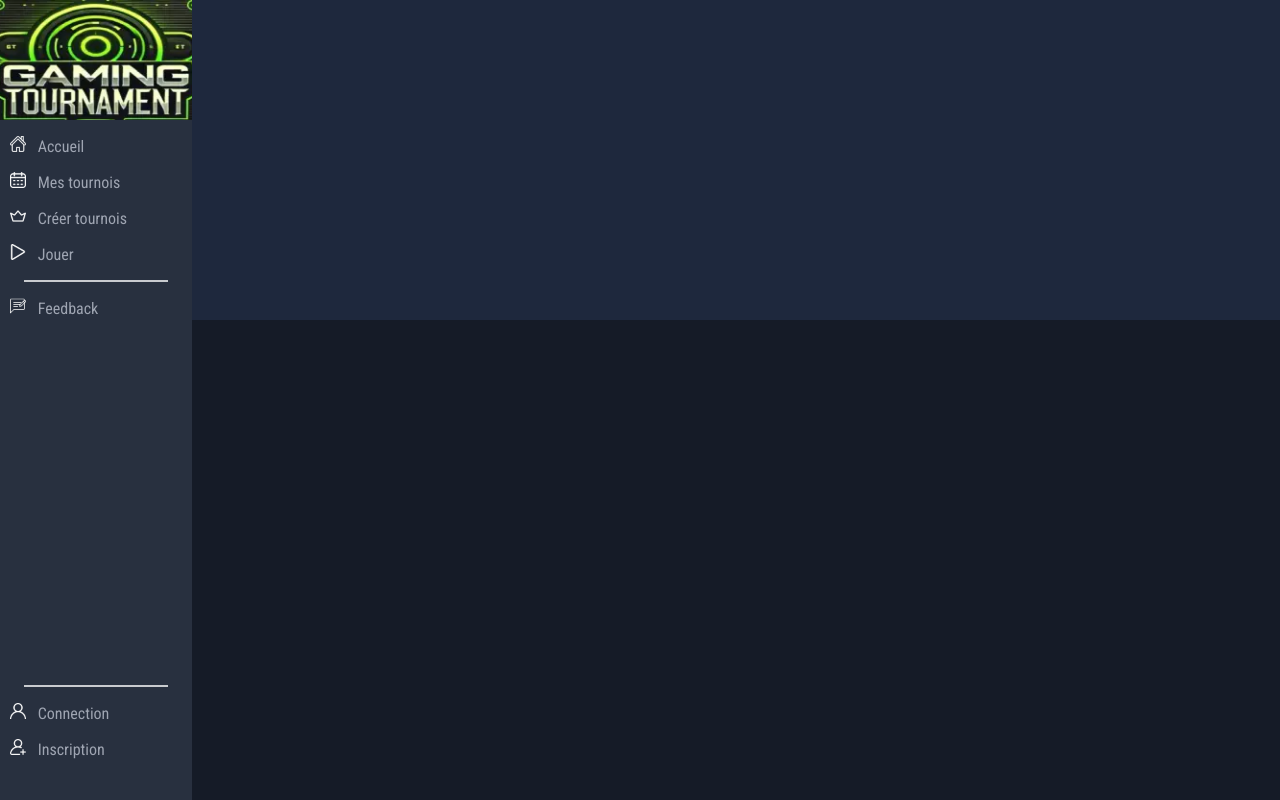
After one commit to kennypigny/GamingTournament, a PHP site: page /tournamentSheet.html in a window 1280 px wide. The commit adds this page. Run offline with PHP 8.4, Linux system fonts and the light colour scheme.

Commit message:
rajout de fichier html, css et JS

```diff
--- /dev/null
+++ b/assets/css/tournamentSheet.css
@@ -0,0 +1,13 @@
+*,
+::before,
+::after {
+  box-sizing: border-box;
+  margin: 0;
+  padding: 0;
+  font-family: "Roboto Condensed", sans-serif;
+  font-optical-sizing: auto;
+  color: #f2f2f2;
+}
+body {
+  background-color: #151b27;
+}
--- a/createTournament.html
+++ b/createTournament.html
@@ -12,9 +12,9 @@
       rel="stylesheet"
     />
     <!----------------------------------- -->
-    <link rel="stylesheet" href="./assets/css/createTournament.css" />
     <link rel="stylesheet" href="./assets/css/navbar.css" />
     <link rel="stylesheet" href="./assets/css/footer.css" />
+    <link rel="stylesheet" href="./assets/css/createTournament.css" />
     <title>Create tournament GamingTournament</title>
   </head>
   <body>
--- /dev/null
+++ b/tournamentSheet.html
@@ -0,0 +1,103 @@
+<!DOCTYPE html>
+<html lang="fr">
+  <head>
+    <meta charset="UTF-8" />
+    <meta name="viewport" content="width=device-width, initial-scale=1.0" />
+    <title>*Titre du tournoi généré par le backend*</title>
+    <!-- font ROBOTO CONDENSED -->
+    <link rel="preconnect" href="https://fonts.googleapis.com" />
+    <link rel="preconnect" href="https://fonts.gstatic.com" crossorigin />
+    <link
+      href="https://fonts.googleapis.com/css2?family=Roboto+Condensed:ital,wght@0,100..900;1,100..900&display=swap"
+      rel="stylesheet"
+    />
+    <!----------------------------------- -->
+    <link rel="stylesheet" href="./assets/css/navbar.css" />
+    <link rel="stylesheet" href="./assets/css/footer.css" />
+    <link rel="stylesheet" href="./assets/css/tournamentSheet.css" />
+  </head>
+  <body>
+    <header>
+      <!-- NAVBAR TOP mobile qui sera display: none avec @media -->
+                    <!-- menu hamb fait maison -->
+      <nav class="nav-top">
+        <div class="icon-hamb">
+          <div class="container-icon btn-1">
+            <div class="lign"></div>
+            <div class="lign"></div>
+            <div class="lign"></div>
+          </div>
+        </div>
+
+        <img
+          class="logo-nav"
+          src="./assets/img/Mobile/gamingTournamentLogo.webp"
+          alt="Logo Gaming Tournament"
+        />
+      </nav>
+
+      <!-- SIDE NAVBAR mobile qui sera adapté au desktop avec les @media -->
+
+      <nav class="navbar-side">
+        <ul>
+          <li class="logo-side-navbar" alt="Logo gaming tournament"></li>
+          <li>
+            <img src="./assets/img/General/home.png" alt="Icone accueil" />
+            <a href="./index.html">Accueil</a>
+          </li>
+          <li>
+            <img
+              src="./assets/img/General/calendar.png"
+              alt="Icone mes tournois"
+            />
+            <a href="">Mes tournois</a>
+          </li>
+          <li>
+            <img
+              src="./assets/img/General/crown.png"
+              alt="Icone creation de tournoi"
+            />
+            <a href="./assets/css/createTournament.css">Créer tournois</a>
+          </li>
+          <li>
+            <img
+              src="./assets/img/General/play-button.png"
+              alt="Icone accueil"
+            />
+            <a href="">Jouer</a>
+          </li>
+          <li class="divider-nav"></li>
+          <li>
+            <img src="./assets/img/General/feedback.png" alt="Icone feedback" />
+            <a href="">Feedback</a>
+          </li>
+        </ul>
+        <ul>
+          <li class="divider-nav"></li>
+          <li class="block">
+            <img src="./assets/img/General/user.png" alt="Icone connection" />
+            <a href="./formLogin.html">Connection</a>
+          </li>
+          <li>
+            <img
+              src="./assets/img/General/add-user.png"
+              alt="Icone inscription"
+            />
+            <a href="./SignUp.html">Inscription</a>
+          </li>
+        </ul>
+      </nav>
+    </header>
+    <main>
+
+
+    </main>
+    <footer>
+
+
+    </footer>
+
+    <script src="./assets/javascript/tournamentSheet.js"></script>
+    <script src="./assets/javascript/animationNavbar.js"></script>
+  </body>
+</html>
```
Also changed, not shown: assets/css/index.css (+35 -21 lines), assets/css/profilPrivate.css (added, +13 -0 lines), index.html (+6 -4 lines), profilPrivate.html (added, +104 -0 lines), assets/javascript/profilPrivate.js (added), assets/javascript/tournamentSheet.js (added).
